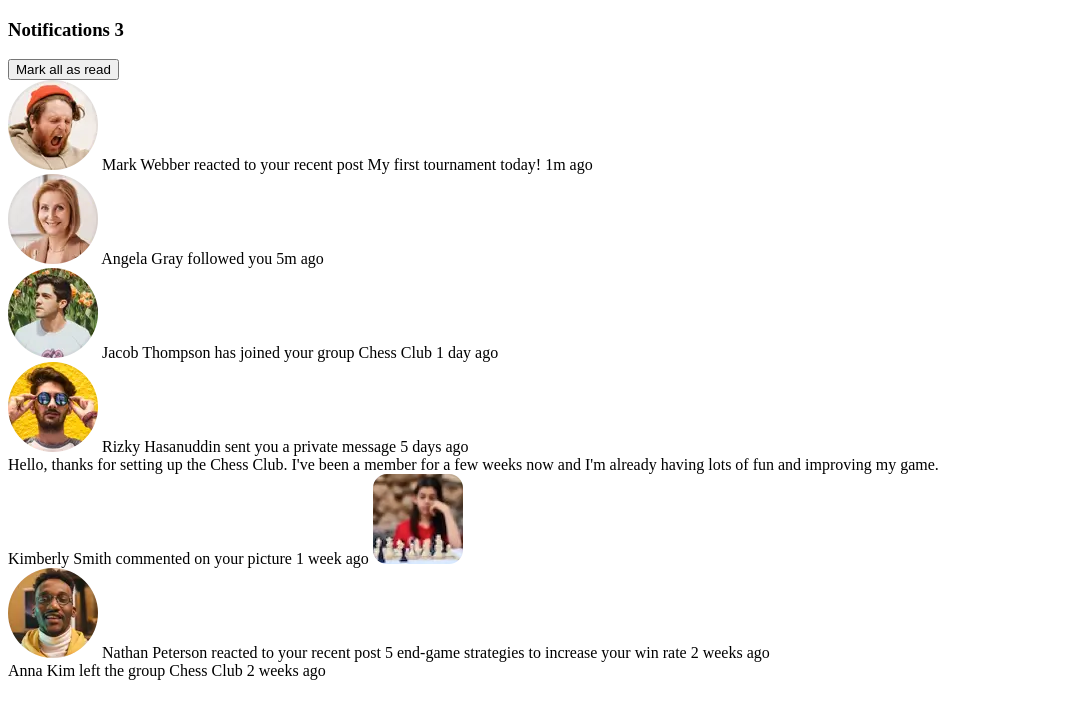
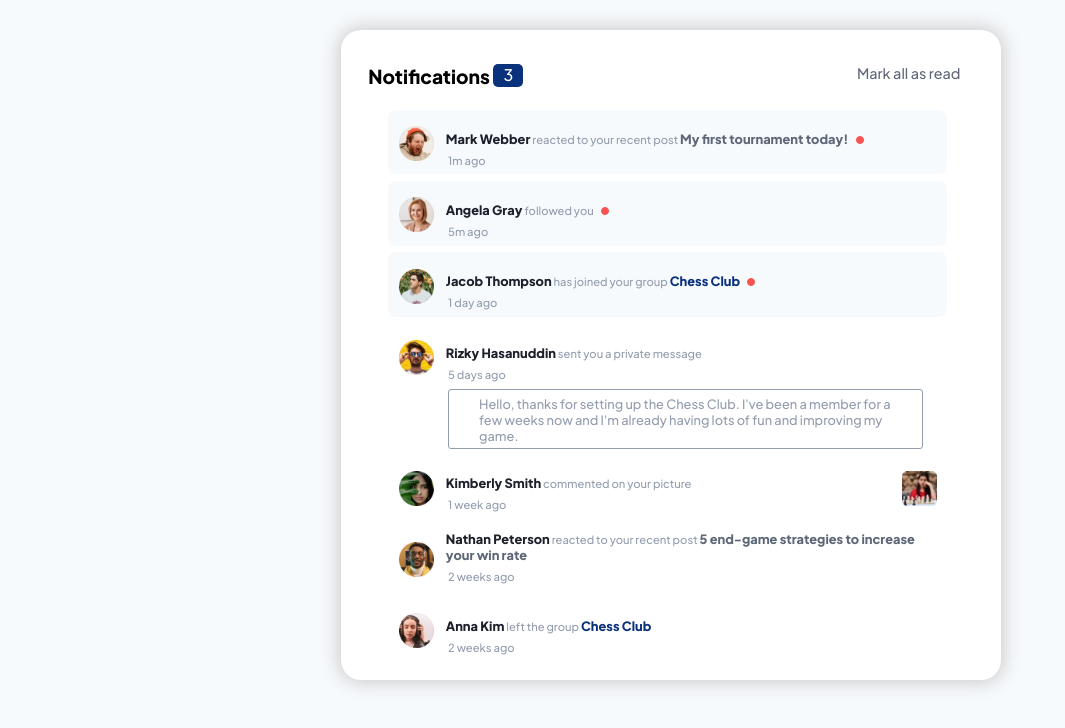
Before and after one commit to victor-msi/notifications-menu, a plain HTML site: page index.html in a window 1280 px wide. Shown: the whole page, without its empty margins (0-1065 px from the left). Drawn offline with Linux system fonts and the light colour scheme.

Commit message:
CSS Complete

```diff
--- /dev/null
+++ b/css/style.css
@@ -0,0 +1,184 @@
+:root{
+  --red: hsl(1, 90%, 64%);
+  --blue: hsl(219, 85%, 26%);
+  --white: hsl(0, 0%, 100%);
+  --very-light-grayish-blue: hsl(210, 60%, 98%);
+  --light-grayish-blue-1: hsl(211, 68%, 94%);
+  --light-grayish-blue-2: hsl(205, 33%, 90%);
+  --grayish-blue: hsl(219, 14%, 63%);
+  --dark-grayish-blue: hsl(219, 12%, 42%);
+  --very-dark-blue: hsl(224, 21%, 14%);
+}
+
+*{
+  font-family: 'Plus Jakarta Sans', sans-serif;
+  font-size: 16px;
+  box-sizing: border-box;
+  margin: 0;
+  padding: 0;
+}
+
+body{
+  background: var(--very-light-grayish-blue);
+  /* overflow: hidden; */
+}
+
+/* CONTENEDOR */
+.notifications-container{
+  position: relative;
+  top: 30px;
+  left: 341px;
+  width: 660px;
+  height: 650px;
+  padding: 0;
+  background: var(--white);
+  border: 1px solid transparent;
+  border-radius: 20px;
+  box-shadow: 0px 0px 18px 3px #ccc;
+}
+
+/* CONTENEDOR ENCABEZADO */
+.container-header{
+  position: relative;
+  margin: 5% 4% 3%;
+  width: 90%;
+  /* border: 1px solid black; */
+}
+
+.container-title{
+  display: inline;
+  font-weight: 800;
+  font-size: 1.2rem;
+}
+
+/* Numero de notificaciones */
+.container-title span{
+  position: relative;
+  bottom: 3px;
+  display: inline-block;
+  width: 30px;
+  height: 23px;
+  font-size: 1rem;
+  font-weight: 500;
+  text-align: center;
+  align-items: center;
+  border-radius: 5px;
+  background-color: var(--blue);
+  color: var(--white);
+}
+
+/* Buton de marcar como leido */
+.button-mark{
+  position: absolute;
+  right: 0;
+  font-size: .9rem;
+  font-weight: 500;
+  border-style: none;
+  background-color: var(--white);
+  color: var(--dark-grayish-blue);
+  cursor: pointer;
+}
+
+/* Notificationes */
+.notification{
+  width: 85%;
+  height: 10%;
+  margin: 1% 7%;
+  /* border: 1px solid black; */
+}
+
+.notification p, .time{
+  position: relative;
+  top: -1px;
+  color: var(--grayish-blue);
+}
+
+.avatar{
+  position: relative;
+  top: 25%;
+  left: 2%;
+  width: 35px;
+  height: 35px;
+}
+
+.avatar-commented{
+  position: absolute;
+  top: 440px;
+  left: 560px;
+  width: 35px;
+  height: 35px;
+}
+
+.message{
+  display: inline-block;
+  font-size: .7rem;
+  width: 85%;
+  margin-left: 20px;
+}
+
+.time{
+  display: inline-block;
+  margin-left: 60px;
+  font-size: .7rem;
+}
+
+/* Notificaciones no leidas */
+.notification-response{
+  margin-bottom: 10%;
+}
+
+.notification-unread{
+  background-color: var(--very-light-grayish-blue);
+  border-radius: 8px;
+}
+
+.point{
+  display: inline-block;
+  margin-left: 5px;
+  width: 8px;
+  height: 8px;
+  border: 1px solid var(--red);
+  background: var(--red);
+  border-radius: 500px;
+}
+
+/* Notificaciones leidas */
+.notification__message{
+  position: relative;
+  left: 60px;
+  width: 85%;
+  height: 60px;
+  margin-top: 5px;
+  padding: 7px 30px;
+  border: 1px solid var(--grayish-blue);
+  border-radius: 3px;
+}
+
+.messages{
+  font-size: .8rem;
+  color: var(--blue);
+}
+
+.user,
+.post,
+.club{
+  font-size: .7rem;
+}
+
+.user{
+  font-size: .8rem;
+  font-weight: 800;
+  color: var(--very-dark-blue);
+}
+
+.post{
+  font-size: .8rem;
+  font-weight: 800;
+  color: var(--dark-grayish-blue);
+}
+
+.club{
+  font-size: .8rem;
+  font-weight: 800;
+  color: var(--blue);
+}
--- a/index.html
+++ b/index.html
@@ -4,65 +4,73 @@
   <meta charset="UTF-8">
   <meta name="viewport" content="width=device-width, initial-scale=1.0">
   <link rel="icon" type="image/png" sizes="32x32" href="./images/favicon-32x32.png">
+  <link rel="stylesheet" href="css/style.css">
+  <link rel="preconnect" href="https://fonts.googleapis.com"><link rel="preconnect" href="https://fonts.gstatic.com" crossorigin><link href="https://fonts.googleapis.com/css2?family=Plus+Jakarta+Sans:wght@500;800&display=swap" rel="stylesheet">
   <title>Frontend Mentor | Notifications page</title>
 </head>
 <body>
   <section class="notifications">
     <div class="notifications-container">
+      <!-- Cabecera del contenedor de notificaciones -->
       <div class="container-header">
         <h3 class="container-title">
-          Notifications <span>3</span>
+          Notifications <span id="number-notifications">3</span>
         </h3>
         <button class="button-mark">
           Mark all as read
         </button>
       </div>
-
+    <!-- NOTIFICACIONES NO LEIDAS -->
       <div class="notification notification-unread">
-        <img src="assets/images/avatar-mark-webber.webp" alt="avatar">
-        <span class="user">Mark Webber</span> reacted to your recent post <span class="post">My first tournament today!</span>
-        <span ></span>
+        <img class="avatar" src="assets/images/avatar-mark-webber.webp" alt="avatar">
+        <p class="message">
+          <span class="user">Mark Webber</span> reacted to your recent post <span class="post">My first tournament today! </span> <span class="point"></span>
+        </p>
         <span class="time">1m ago</span>
       </div>
 
       <div class="notification notification-unread">
-        <img src="assets/images/avatar-angela-gray.webp" alt="avatar">
-        <span class="user">Angela Gray</span> followed you
-        <span></span>
+        <img class="avatar" src="assets/images/avatar-angela-gray.webp" alt="avatar">
+        <p class="message"> <span class="user">Angela Gray</span> followed you
+        <span class="point"></span>
+        </p>
         <span class="time">5m ago</span>
       </div>
 
       <div class="notification notification-unread">
-        <img src="assets/images/avatar-jacob-thompson.webp" alt="avatar">
-        <span class="user">Jacob Thompson</span> has joined your group <span>Chess Club</span>
-        <span></span>
+        <img class="avatar" src="assets/images/avatar-jacob-thompson.webp" alt="avatar">
+        <p class="message"><span class="user">Jacob Thompson</span> has joined your group <span class="club">Chess Club </span>
+        <span class="point"></span>
+        </p>
         <span class="time">1 day ago</span>
       </div>
-
-      <div class="notification notification-read">
-        <img src="assets/images/avatar-rizky-hasanuddin.webp" alt="avatar">
-        <span class="user">Rizky Hasanuddin</span> sent you a private message
+      <!-- Notificaciones leidas -->
+      <div class="notification notification-read notification-response">
+        <img class="avatar" src="assets/images/avatar-rizky-hasanuddin.webp" alt="avatar">
+        <p class="message"><span class="user">Rizky Hasanuddin</span> sent you a private message</p>
         <span class="time">5 days ago</span>
         <div class="notification__message">
-          Hello, thanks for setting up the Chess Club. I've been a member for a few weeks now and
-          I'm already having lots of fun and improving my game.
+          <p class="messages">Hello, thanks for setting up the Chess Club. I've been a member for a few weeks now and
+          I'm already having lots of fun and improving my game.</p>
         </div>
       </div>
 
       <div class="notification notification-read">
-        <span class="user">Kimberly Smith</span> commented on your picture
+        <img class="avatar" src="assets/images/avatar-kimberly-smith.webp" alt="avatar">
+        <p class="message"><span class="user">Kimberly Smith</span> commented on your picture</p>
         <span class="time">1 week ago</span>
-        <img src="assets/images/image-chess.webp" alt="image-chess">
+        <img class="avatar-commented" src="assets/images/image-chess.webp" alt="image-chess">
       </div>
 
       <div class="notification notification-read">
-        <img src="assets/images/avatar-nathan-peterson.webp" alt="avatar">
-        <span class="user">Nathan Peterson</span> reacted to your recent post <span class="post">5 end-game strategies to increase your win rate</span>
+        <img class="avatar" src="assets/images/avatar-nathan-peterson.webp" alt="avatar">
+        <p class="message"><span class="user">Nathan Peterson</span> reacted to your recent post <span class="post">5 end-game strategies to increase your win rate</span></p>
         <span class="time">2 weeks ago</span>
       </div>
 
       <div class="notification notification-read">
-        <span class="user">Anna Kim</span> left the group <span class="club">Chess Club</span>
+        <img class="avatar" src="assets/images/avatar-anna-kim.webp" alt="avatar">
+        <p class="message"><span class="user">Anna Kim</span> left the group <span class="club">Chess Club</span> </p>
         <span class="time">2 weeks ago</span>
       </div>
     </div>
```
